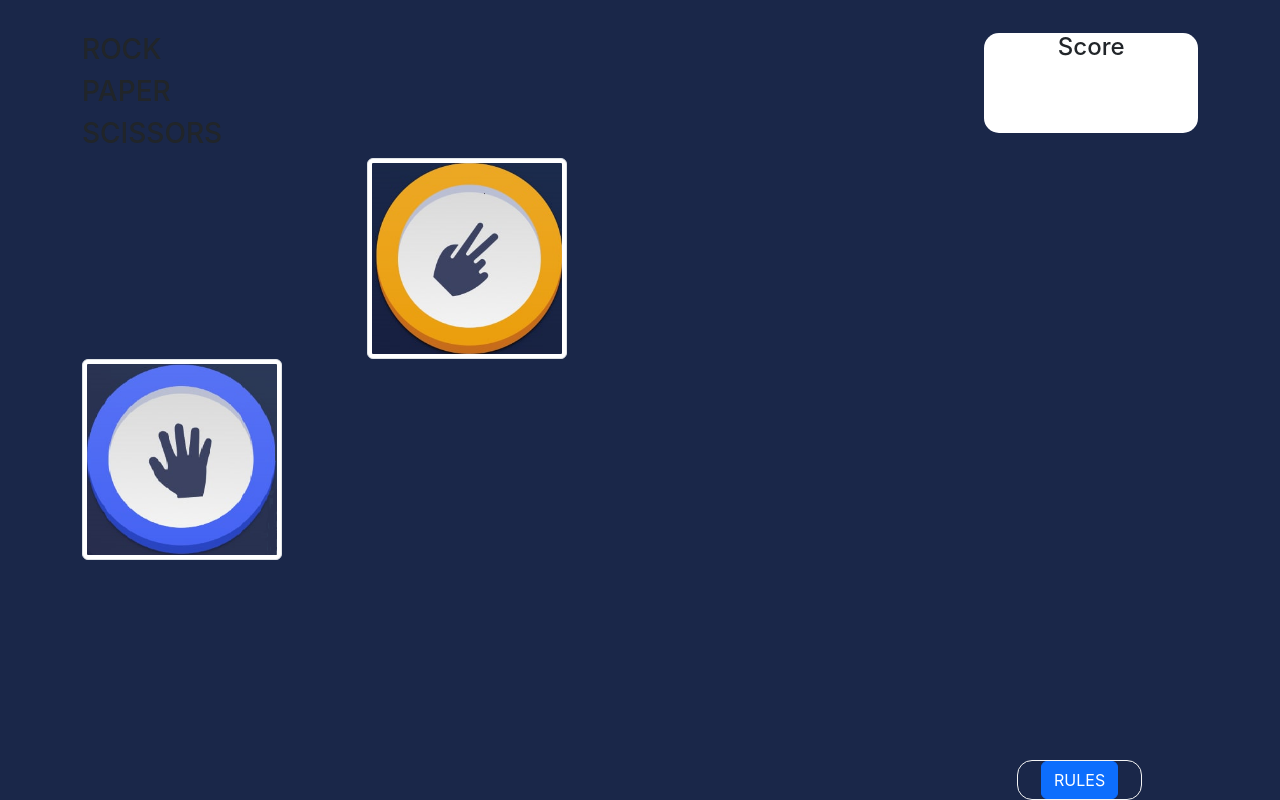
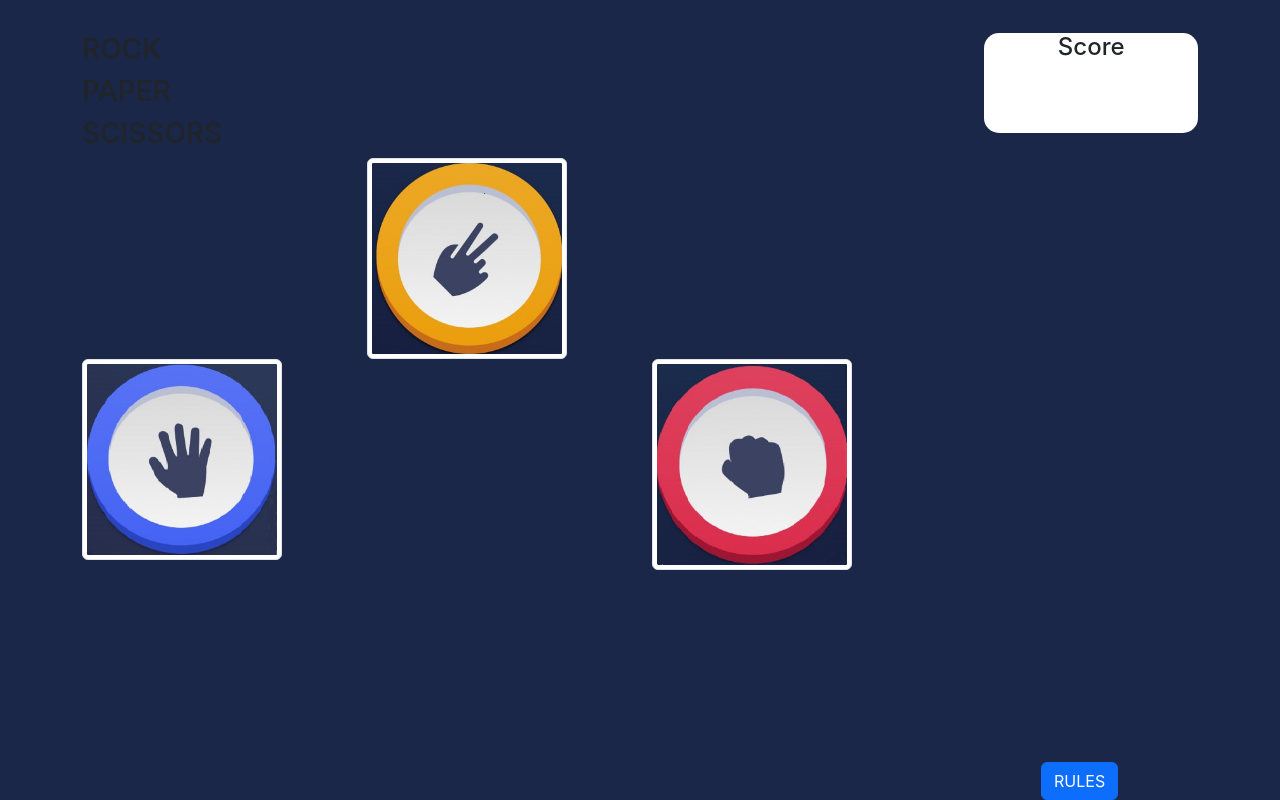
Before and after one commit to TAOUFIQNADIFI/fullStackTask, a React (Create React App) app in the folder task/: page /main1 in a window 1280 px wide. Built offline with nearby package versions, Linux system fonts and the light colour scheme.

Commit message:
new change

```diff
--- a/task/src/components/Main1.js
+++ b/task/src/components/Main1.js
@@ -22,13 +22,15 @@ class Main1 extends React.Component {
 
     </div>
 </div>
+
+
 <div className="row mix-auto">
 
     <div className="col-md-6">
     <a href="#"><img src={picture2} alt="" className="img-thumbnail"></img></a>
     </div>
     <div className="col-md-6">
-    {/* <a href="#"> <img src={picture3} alt="" className="img-thumbnail"></img></a> */}
+     <a href="#"> <img src={picture3} alt="" className="img-thumbnail"></img></a>
     </div>
 </div>
 
--- a/task/src/components/Main2.js
+++ b/task/src/components/Main2.js
@@ -19,7 +19,7 @@ class Main2 extends React.Component {
 <div className="row ">
 
     <div className="col-md-4">
-    {/* <a href="#"><img src={picture2} alt="" className="img-thumbnail"></img></a> */}
+    <a href="#"><img src={picture2} alt="" className="img-thumbnail"></img></a>
     </div>
 
     <div className="col-md-4">
--- a/task/src/components/footer.css
+++ b/task/src/components/footer.css
@@ -10,8 +10,8 @@
 
   .foot{
     float: right;
-    border-radius: 15px;
-    border: 1.5px solid whitesmoke;
+    /* border-radius: 15px;
+    border: 1.5px solid whitesmoke; */
     margin-right: 10%;
     width: 10%;
     height: 100%;
```
